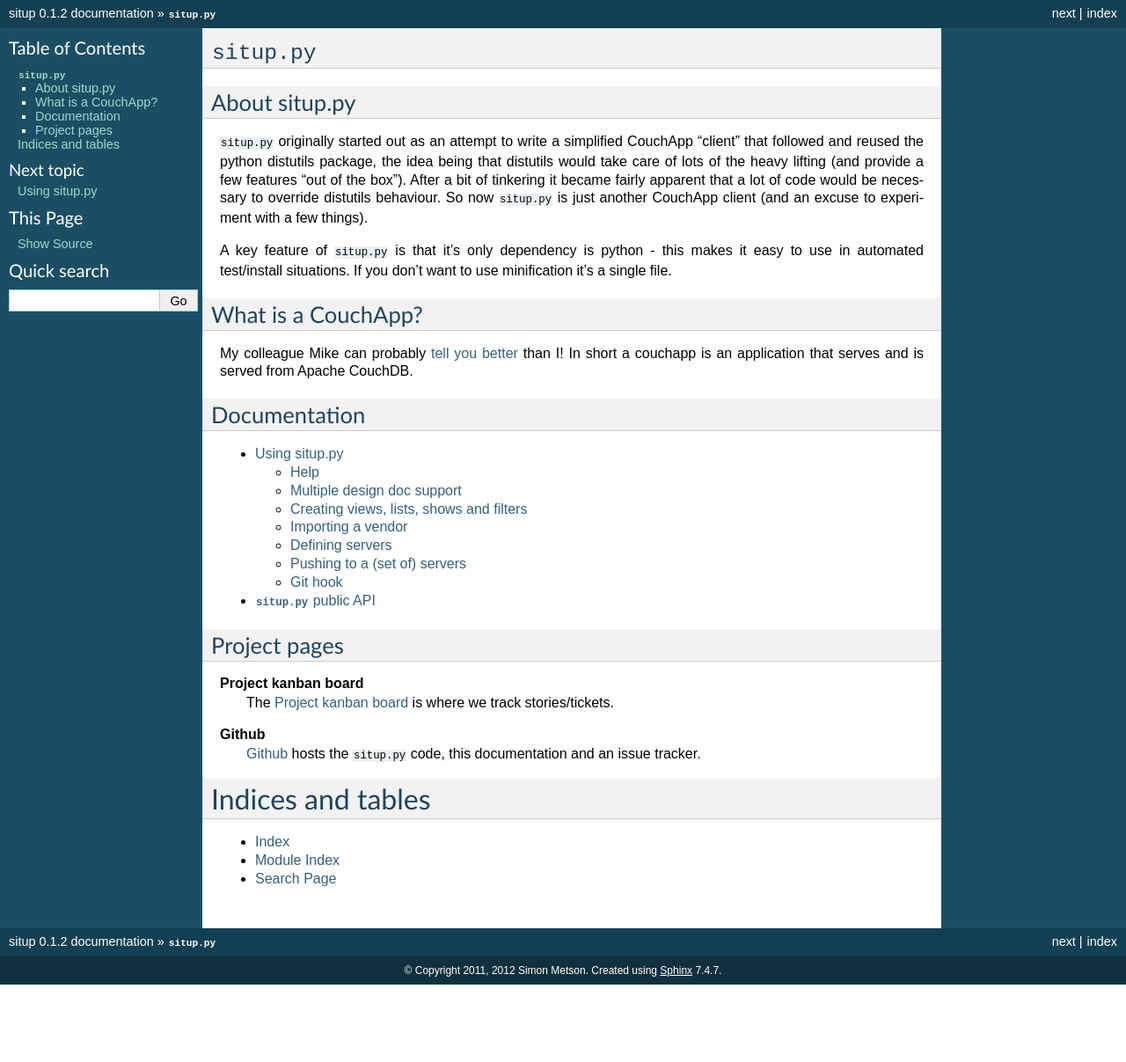
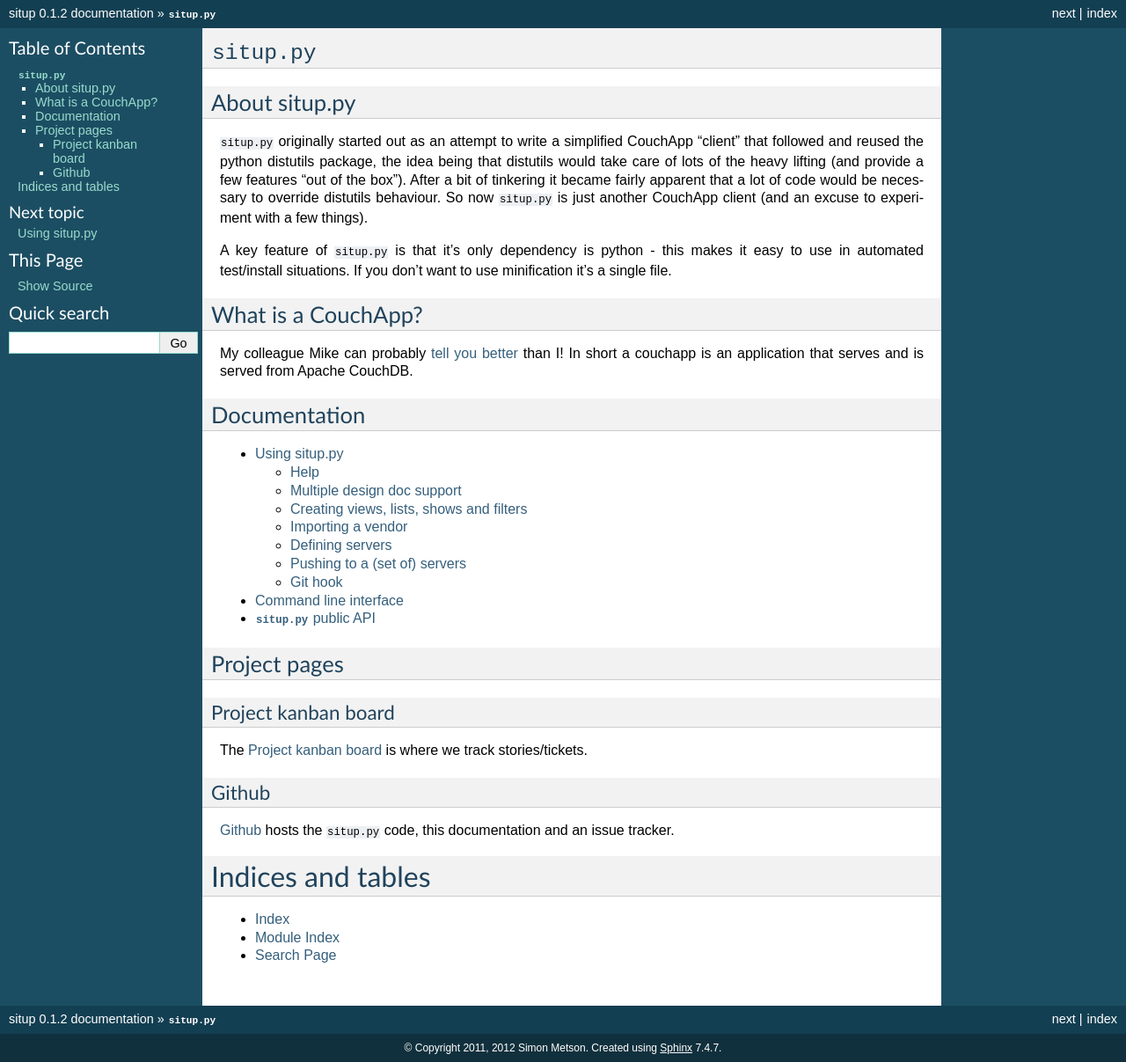
Before and after one commit to drsm79/situp, a Sphinx documentation site: the page built from docs/index.rst, in a window 1280 px wide. Shown: the whole page at 88% size. Built offline with Sphinx 7.4.7, drawn with Linux system fonts in a browser that asks for light colours; formulas are drawn with MathJax 3; before the commit the page ends 1119 px from its top, so only the background shows below that.

```diff
--- /dev/null
+++ b/docs/cli.rst
@@ -0,0 +1,2 @@
+Command line interface
+========================================
--- a/docs/externals.rst
+++ b/docs/externals.rst
@@ -1,9 +1,11 @@
 Project pages
 ----------------------------------------
 
-**Project kanban board**
-  The `Project kanban board <http://mikewallace.cloudant.com/situp-kanban/_design/kanbancouch/index.html>`_ is where we track stories/tickets.
+Project kanban board
+++++++++++++++++++++++++++++++++++++++++
+The `Project kanban board <http://mikewallace.cloudant.com/situp-kanban/_design/kanbancouch/index.html>`_ is where we track stories/tickets.
 
-**Github**
-  `Github <http://drsm79.github.com/situp/>`_ hosts the ``situp.py`` code, this
-  documentation and an issue tracker.
+Github
+++++++++++++++++++++++++++++++++++++++++
+`Github <http://drsm79.github.com/situp/>`_ hosts the ``situp.py`` code, this
+documentation and an issue tracker.
--- a/docs/index.rst
+++ b/docs/index.rst
@@ -15,6 +15,7 @@ Documentation
    :maxdepth: 2
 
    usage
+   cli
    code
 
 .. include:: externals.rst
```
Also changed, not shown: 1 other file.
